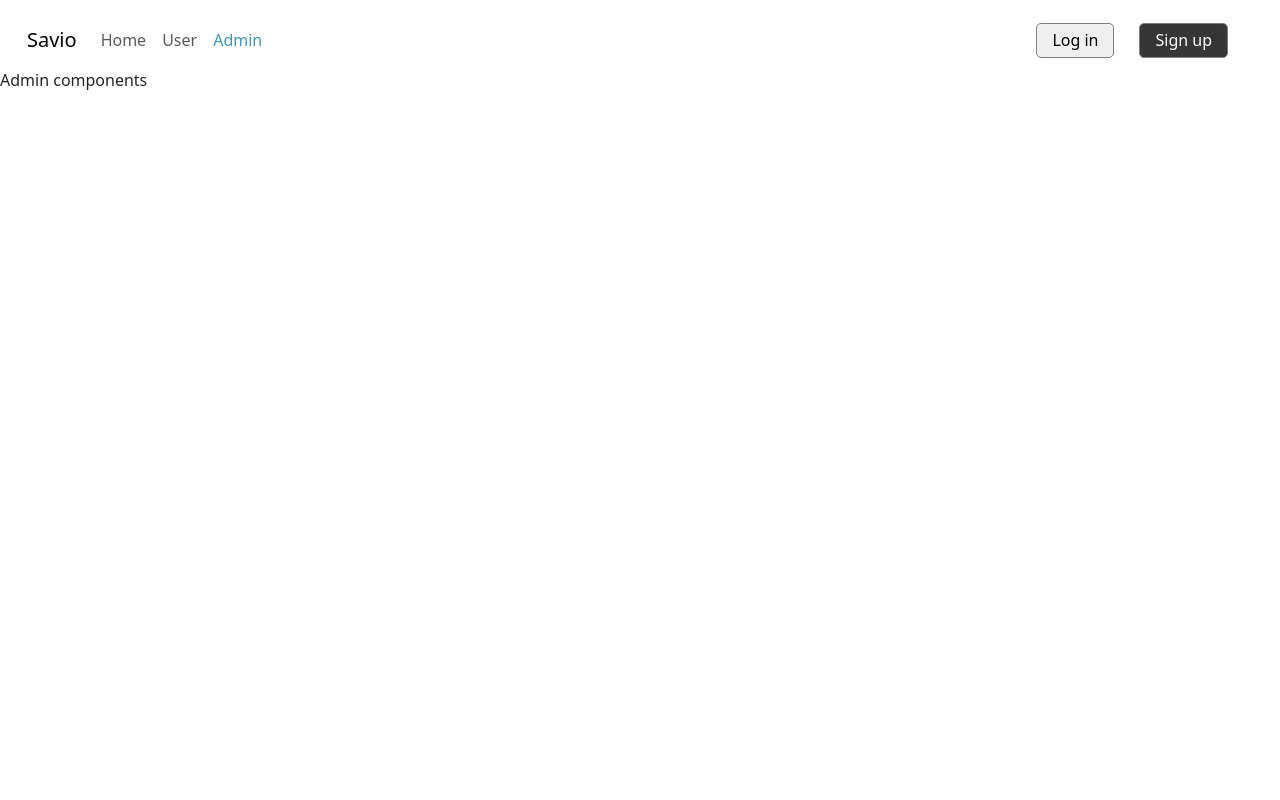
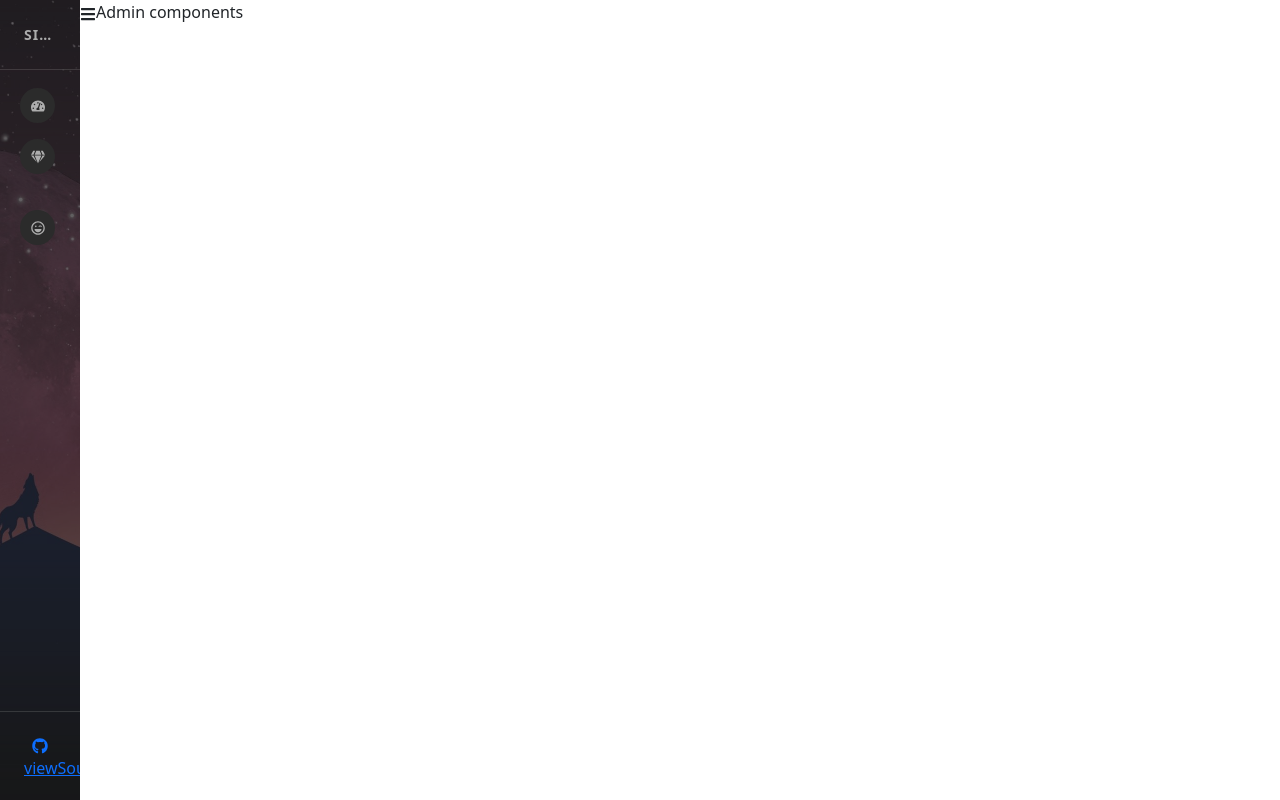
Before and after one commit to buiduchai/ProjectDemo, a React (Create React App) app: page /admins in a window 1280 px wide. Built offline with nearby package versions, Linux system fonts and the light colour scheme.

Commit message:
video 54

```diff
--- a/package.json
+++ b/package.json
@@ -10,12 +10,15 @@
     "react": "18.2.0",
     "react-bootstrap": "2.10.10",
     "react-dom": "18.2.0",
+    "react-icons": "4.4.0",
+    "react-pro-sidebar": "0.7.1",
     "react-redux": "8.0.1",
     "react-router-dom": "7.9.4",
     "react-scripts": "5.0.1",
     "redux": "4.2.0",
     "redux-devtools-extension": "2.13.9",
     "redux-thunk": "2.4.1",
+    "sass": "1.53.0",
     "script-runner": "^0.1.8",
     "web-vitals": "2.1.4"
   },
--- a/src/components/Admin/Admin.js
+++ b/src/components/Admin/Admin.js
@@ -1,7 +1,21 @@
+import Sidebar from "./Sidebar";
+import "./Admin.scss";
+import { FaBars } from 'react-icons/fa';
+import { useState } from "react";
+
+
 const Admin = (props) => {
+    const [collapsed, setCollapsed] = useState(true);
     return (
-        <div>
-            Admin components
+        <div className="admin-container">
+            <div className="admin-sidebar">
+                <Sidebar collapsed={collapsed}></Sidebar>
+            </div>
+            <div className="admin-content">
+                <FaBars onClick={() => setCollapsed(!collapsed)}></FaBars>
+                Admin components
+            </div>
+
         </div>
     )
 }
--- /dev/null
+++ b/src/components/Admin/Admin.scss
@@ -0,0 +1,9 @@
+.admin-container {
+    display: flex;
+
+    .admin-sidebar {
+        .pro-sidebar {
+            height: 100vh !important;
+        }
+    }
+}
--- /dev/null
+++ b/src/components/Admin/Sidebar.js
@@ -0,0 +1,82 @@
+import { ProSidebar, Menu, MenuItem, SubMenu, SidebarHeader, SidebarFooter, SidebarContent } from 'react-pro-sidebar';
+import 'react-pro-sidebar/dist/css/styles.css';
+import { FaTachometerAlt, FaGem, FaList, FaGithub, FaRegLaughWink, FaHeart } from 'react-icons/fa';
+import sidebarBg from '../../assets/bg2.jpg';
+
+const Sidebar = ({ image, collapsed, toggled, handleToggleSidebar }) => {
+    return (
+        <>
+            <ProSidebar
+                image={sidebarBg}
+                collapsed={collapsed}
+                toggled={toggled}
+                breakPoint="md"
+                onToggle={handleToggleSidebar}
+            >
+                <SidebarHeader>
+                    <div
+                        style={{
+                            padding: '24px',
+                            textTransform: 'uppercase',
+                            fontWeight: 'bold',
+                            fontSize: 14,
+                            letterSpacing: '1px',
+                            overflow: 'hidden',
+                            textOverflow: 'ellipsis',
+                            whiteSpace: 'nowrap',
+                        }}
+                    >
+                        sidebarTitle
+                    </div>
+                </SidebarHeader>
+
+                <SidebarContent>
+                    <Menu iconShape="circle">
+                        <MenuItem
+                            icon={<FaTachometerAlt />}
+                            suffix={<span className="badge red">new</span>}
+                        >
+                            dashboard
+                        </MenuItem>
+                        <MenuItem icon={<FaGem />}> components</MenuItem>
+                    </Menu>
+                    <Menu iconShape="circle">
+                        <SubMenu
+                            suffix={<span className="badge yellow">3</span>}
+                            // title={intl.formatMessage({ id: 'withSuffix' })}
+                            icon={<FaRegLaughWink />}
+                        >
+                            <MenuItem> 1</MenuItem>
+                            <MenuItem> 2</MenuItem>
+                            <MenuItem> 3</MenuItem>
+                        </SubMenu>
+
+                    </Menu>
+                </SidebarContent>
+
+                <SidebarFooter style={{ textAlign: 'center' }}>
+                    <div
+                        className="sidebar-btn-wrapper"
+                        style={{
+                            padding: '20px 24px',
+                        }}
+                    >
+                        <a
+                            href="https://github.com/azouaoui-med/react-pro-sidebar"
+                            target="_blank"
+                            className="sidebar-btn"
+                            rel="noopener noreferrer"
+                        >
+                            <FaGithub />
+                            <span style={{ whiteSpace: 'nowrap', textOverflow: 'ellipsis', overflow: 'hidden' }}>
+                                viewSource
+                            </span>
+                        </a>
+                    </div>
+                </SidebarFooter>
+            </ProSidebar>
+        </>
+    )
+}
+
+export default Sidebar;
--- a/src/index.js
+++ b/src/index.js
@@ -19,8 +19,9 @@
           <Route path="/" element={<App />} >
             <Route index element={<Homepage />} />
             <Route path="/users" element={<User />} />
-            <Route path="/admins" element={<Admin />} />
+
           </Route>
+          <Route path="/admins" element={<Admin />} />
         </Routes>
       </BrowserRouter>
     </React.StrictMode>
```
Also changed, not shown: src/assets/bg2.jpg (added), 1 other file (tests, documents, lock files or other folders).
